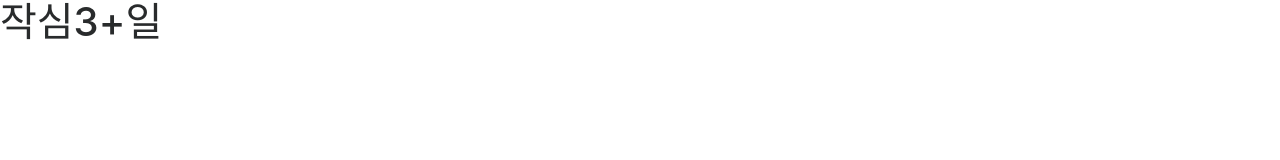
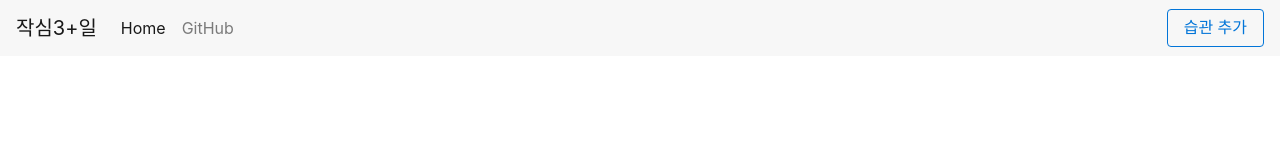
Before and after one commit to sohnryang/Zacsim3PlusDay, a React app: page out/index.html in a window 1280 px wide. Built offline with nearby package versions, Linux system fonts and the light colour scheme.

Commit message:
finally finished navbar

```diff
--- a/out/index.html
+++ b/out/index.html
@@ -2,14 +2,30 @@
 <html>
     <head>
         <meta charset="utf-8" />
-        <title>First React App</title>
+        <title>작심3+일</title>
         <link rel="stylesheet" href="bootstrap.min.css"/>
         <script src="jquery-3.1.1.slim.min.js"></script>
         <script src="tether.min.js"></script>
         <script src="bootstrap.min.js"></script>
     </head>
-    <body>
-        <h1>작심3+일</h1>
+    <body role="document">
+        <nav class="navbar navbar-toggleable-md navbar-light bg-faded">
+            <button class="navbar-toggler navbar-toggler-right" type="button" data-toggle="collapse" data-target="#navbarSupportedContent" aria-controls="navbarSupportedContent" aria-expanded="false" aria-label="Toggle navigation">
+                <span class="navbar-toggler-icon"></span>
+            </button>
+            <a class="navbar-brand" href="#">작심3+일</a>
+            <div class="collapse navbar-collapse" id="navbarSupportedContent">
+                <ul class="navbar-nav">
+                    <li class="nav-item active">
+                        <a class="nav-link" href="#">Home</a>
+                    </li>
+                    <li class="navbar-nav">
+                        <a class="nav-link" href="https://github.com/sohnryang/Zacsim3PlusDay">GitHub</a>
+                    </li>
+                </ul>
+            </div>
+            <button type="button" class="btn btn-outline-primary">습관 추가</button>
+        </nav>
         <div id="root"></div>
         <script type="text/javascript" src="bundle.js"></script>
     </body>
```
